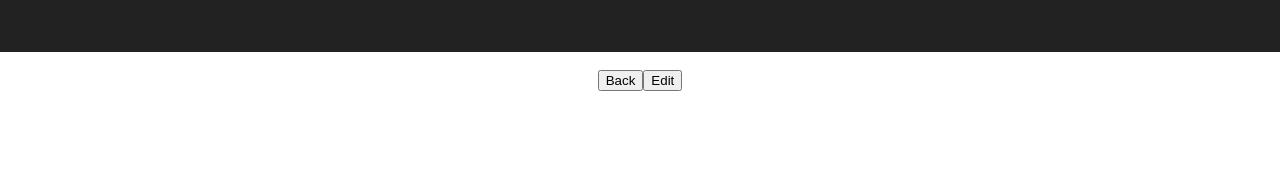
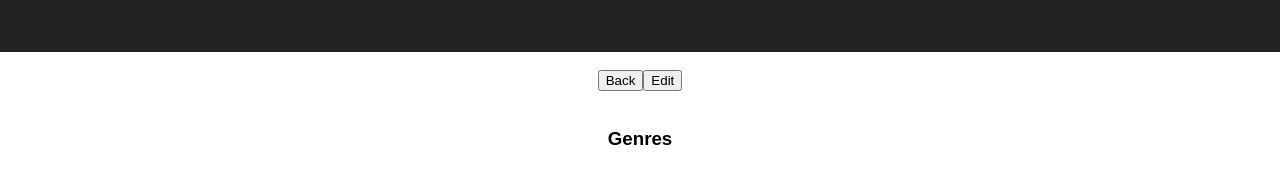
Before and after one commit to cwistuba/movie-sagas, a React (Create React App) app: page /details/1 in a window 1280 px wide. Shown: the part 138-322 px from the top of the page. Built offline with nearby package versions, Linux system fonts and the light colour scheme.

Commit message:
rendered the genres to the dom

```diff
--- a/src/components/Details_Page/Details_Page.js
+++ b/src/components/Details_Page/Details_Page.js
@@ -22,6 +22,10 @@ class Details_Page extends Component {
     });
     console.log("filteredMovies:", filteredMovie);
 
+    const filteredGenre = this.props.store.genres.filter((genre) => {
+      return genre.id === id;
+    });
+
     return (
       <div>
         <button onClick={this.clickBack}>Back</button>
@@ -36,6 +40,23 @@ class Details_Page extends Component {
             );
           })}
         </div>
+        <br />
+        <h3>Genres</h3>
+        {filteredGenre.map((genre) => {
+          return (
+            <div key={genre.id}>
+              <div>
+                {genre.genre.map((type, index) => {
+                  return (
+                    <div key={index}>
+                      <i>{type}</i>
+                    </div>
+                  );
+                })}
+              </div>
+            </div>
+          );
+        })}
       </div>
     );
   }
```
